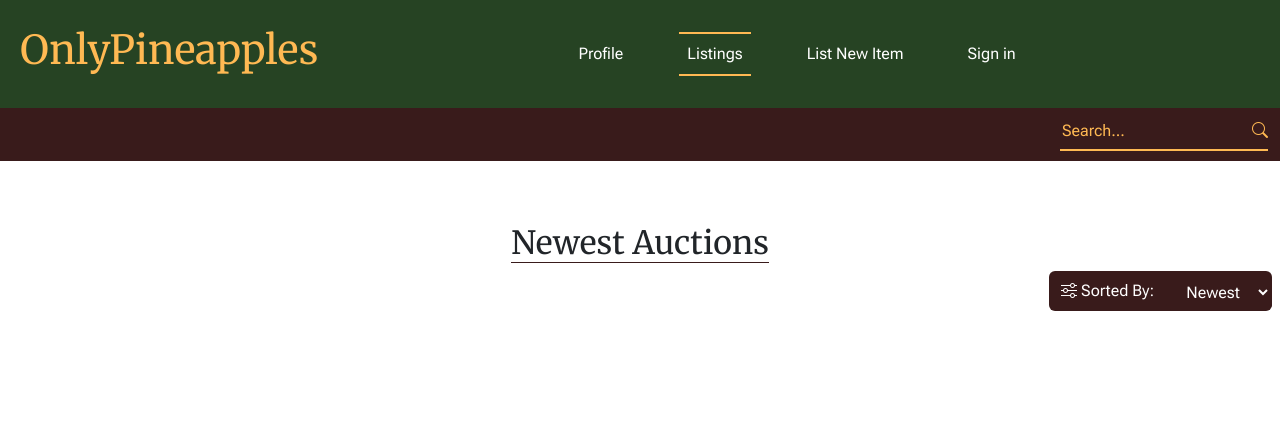
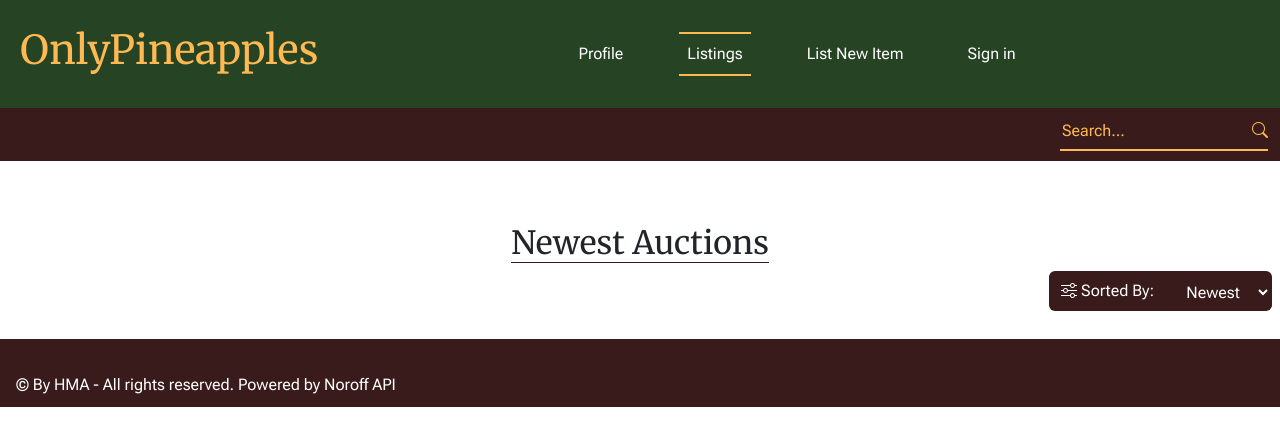
Before and after one commit to Spookyrumble/Auction, a website built with Vite: page src/HTML/auction/index.html in a window 1280 px wide. Built offline with nearby package versions, Linux system fonts and the light colour scheme; no server answers.

Commit message:
Adds footer and removes logs

```diff
--- a/src/HTML/auction/index.html
+++ b/src/HTML/auction/index.html
@@ -522,6 +522,14 @@
         <i class="bi bi-arrow-up"></i>
       </button>
     </main>
-    <footer></footer>
+    <footer>
+      <div class="col-12 bg-secondary banner justify-content-end">
+        <div class="">
+          <p class="text-white m-auto mx-3 mt-4">
+            &copy; By HMA - All rights reserved. Powered by Noroff API
+          </p>
+        </div>
+      </div>
+    </footer>
   </body>
 </html>
--- a/src/js/listings.js
+++ b/src/js/listings.js
@@ -31,7 +31,6 @@ export async function init(sortBy) {
   const currentDateTime = new Date();
   if (token) {
     const array = await fetchAllPosts();
-    console.log("Logged in");
 
     let sortedData = sortData(sortBy, array);
 
@@ -50,7 +49,6 @@ export async function init(sortBy) {
   } else {
     const array = await fetchAllPosts();
     let sortedData = sortData(sortBy, array);
-    console.log("Not logged in");
 
     for (let i = 0; i < sortedData.length; i++) {
       const endDateTime = new Date(sortedData[i].endsAt);
```
Also changed, not shown: index.html (+3 -1 lines), src/HTML/profile/index.html (+9 -1 lines).
